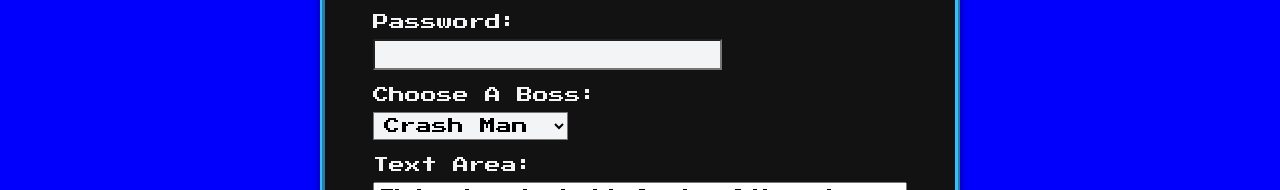
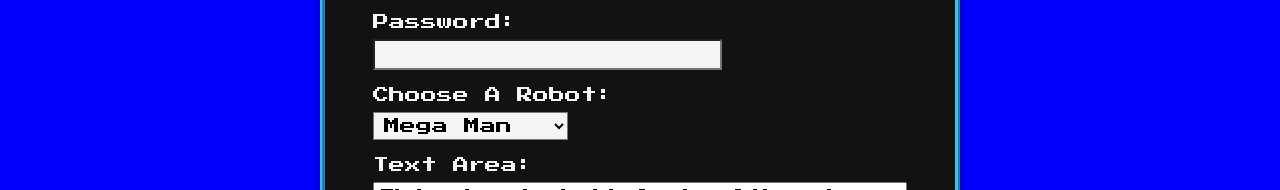
Before and after one commit to johnbarhorst/css-system, a website built with Parcel: page index.html in a window 1280 px wide. Shown: the part 2510-2700 px from the top of the page. Built offline with nearby package versions, Linux system fonts and the light colour scheme; files whose address does not match are found by name.

Commit message:
dr wily was a bust. for now

```diff
--- a/index.html
+++ b/index.html
@@ -95,8 +95,9 @@
         <label for="password">Password:</label><input type="password" id="password">
       </div>
       <div>
-        <label for="boss_select">Choose A Boss:</label>
+        <label for="boss_select">Choose A Robot:</label>
         <select name="boss_select" id="theme-select">
+          <option value="theme--megaman">Mega Man</option>
           <option value="theme--crashman">Crash Man</option>
           <option value="theme--bubbleman">Bubble Man</option>
           <option value="theme--quickman">Quick Man</option>
@@ -105,7 +106,6 @@
           <option value="theme--flashman">Flash Man</option>
           <option value="theme--heatman">Heat Man</option>
           <option value="theme--metalman">Metal Man</option>
-          <option value="theme--drwily">Dr Wily</option>
         </select>
       </div>
       <div>
```
